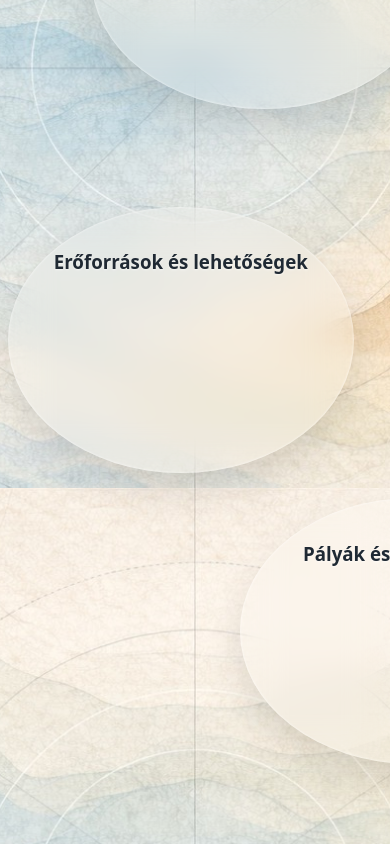
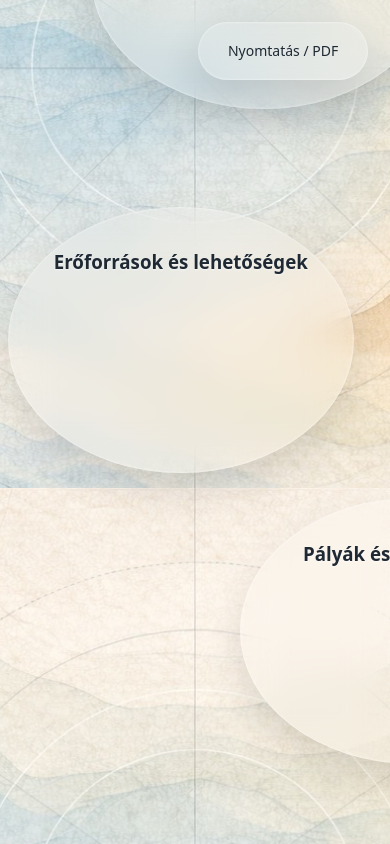
Before and after one commit to bonifaido/palyaterkep.hu, a React (Vite) app: page / in a window 390 px wide. Both pictures are taken after a click on the button "Kezdés". Shown: the part 356-1200 px from the top of the page. Built offline with nearby package versions, Linux system fonts and the light colour scheme.

Commit message:
Add print button and styling; implement print functionality with media query adjustments

```diff
--- a/src/App.jsx
+++ b/src/App.jsx
@@ -21,6 +21,17 @@ export default function App() {
 
   return (
     <div className="canvas" style={{ width: size, height: size }}>
+      <div className="print-box">
+        <button
+          className="print-button"
+          type="button"
+          onClick={() => window.print()}
+          aria-label="Nyomtatás / Mentés PDF-be"
+        >
+          Nyomtatás / PDF
+        </button>
+      </div>
+
       <div className="name-box">
         <input
           className="name-input"
--- a/src/style.css
+++ b/src/style.css
@@ -39,6 +39,69 @@ body {
   box-shadow:
     0 18px 40px rgba(0, 0, 0, 0.12),
     inset 0 0 0 1px rgba(255, 255, 255, 0.08);
+}
+
+.print-box {
+  position: fixed;
+  top: 22px;
+  right: 22px;
+  z-index: 20;
+
+  padding: 10px 12px;
+  border-radius: 999px;
+
+  background: rgba(255, 255, 255, 0.15);
+  backdrop-filter: blur(20px);
+  -webkit-backdrop-filter: blur(20px);
+
+  border: 1px solid rgba(255, 255, 255, 0.25);
+  box-shadow:
+    0 18px 40px rgba(0, 0, 0, 0.12),
+    inset 0 0 0 1px rgba(255, 255, 255, 0.08);
+}
+
+.print-button {
+  border: 0;
+  background: transparent;
+  color: #1f2933;
+  cursor: pointer;
+  font-size: 14px;
+}
+
+.print-button:focus-visible {
+  outline: 2px solid rgba(31, 41, 51, 0.6);
+  outline-offset: 2px;
+  border-radius: 999px;
+}
+
+@media print {
+  html, body {
+    -webkit-print-color-adjust: exact;
+    print-color-adjust: exact;
+    background-image: url("./assets/hatter.jpeg") !important;
+    background-size: cover !important;
+    background-position: center !important;
+    background-attachment: scroll !important;
+    display: block;
+  }
+
+  #root {
+    display: block;
+    min-height: auto;
+  }
+
+  .print-box {
+    display: none !important;
+  }
+
+  .intro {
+    display: none !important;
+  }
+
+  .canvas {
+    margin: 0 auto;
+    page-break-inside: avoid;
+  }
 }
 
 .name-input {
```
